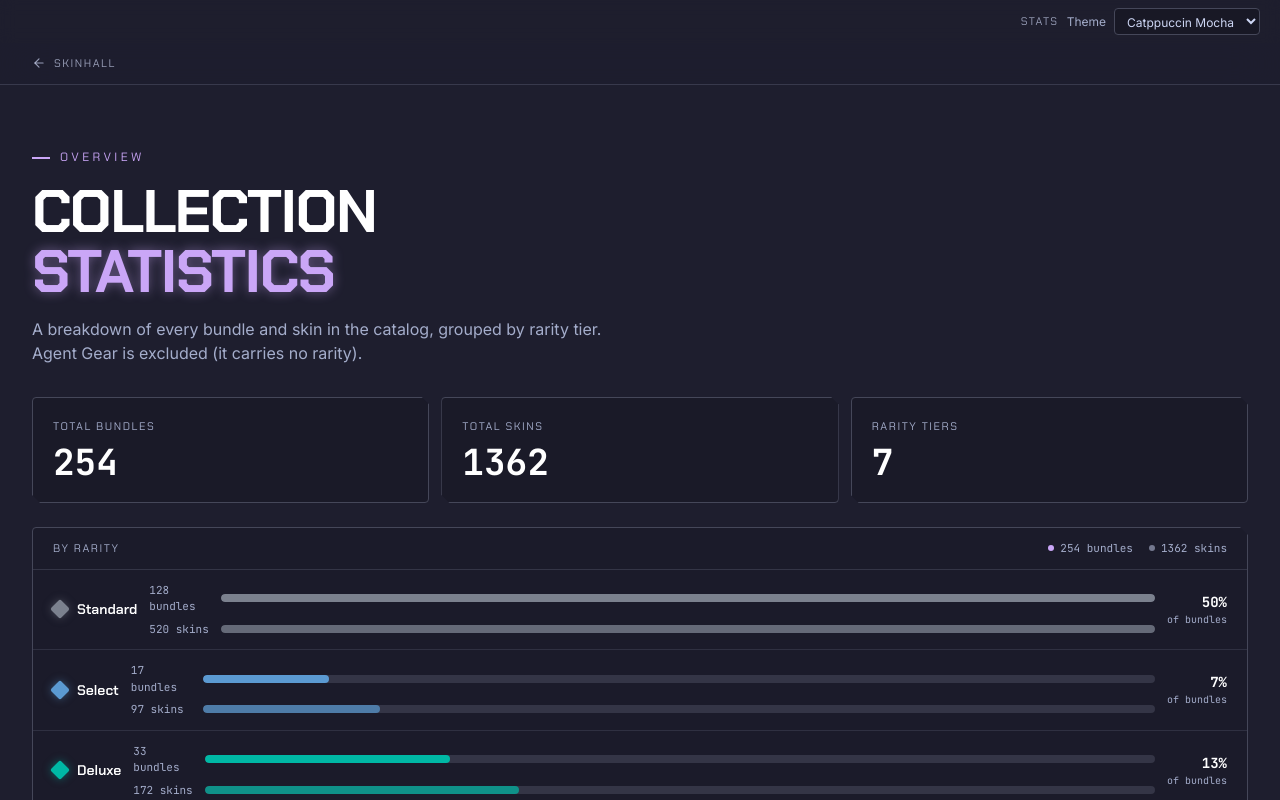
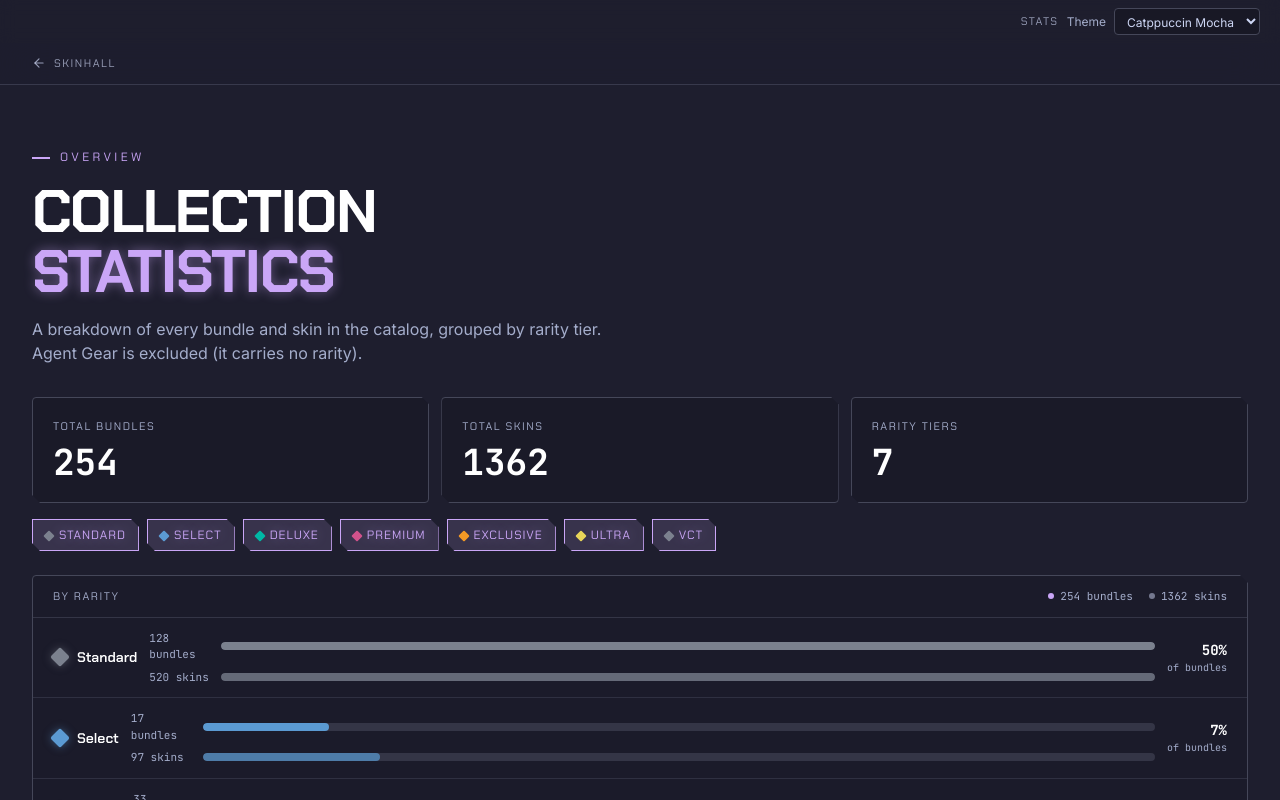
Before and after one commit to fr0gtastic/SkinHall, a React (Vite) app: page /stats in a window 1280 px wide. Shown: the top 800 px of the page. Built offline with nearby package versions, Linux system fonts and the light colour scheme.

Commit message:
feat(stats): add rarity filtering functionality
Introduce the ability to filter statistics by rarity tier. Users can now
toggle specific rarity buttons to update the displayed totals and
summary data dynamically.

```diff
--- a/src/pages/Stats.jsx
+++ b/src/pages/Stats.jsx
@@ -1,6 +1,6 @@
 // Stats.jsx - the collection statistics page.
 // Total bundles + bundles & skins per rarity. Agent Gear (no rarity) is excluded.
-import { useMemo } from "react";
+import { useMemo, useState } from "react";
 import { Link } from "react-router-dom";
 import { ArrowLeft } from "lucide-react";
 import { useCatalog } from "@/lib/useCatalog";
@@ -18,6 +18,8 @@ const TIER_RANK = {
 
 export default function Stats() {
   const { data, loading, error } = useCatalog();
+
+  const [selected, setSelected] = useState(null);
 
   const { rows, totals } = useMemo(() => {
     if (!data) return { rows: [], totals: { bundles: 0, skins: 0 } };
@@ -90,6 +92,21 @@ export default function Stats() {
     };
   }, [data]);
 
+  const filteredRows = selected
+    ? rows.filter((r) => selected.has(r.id))
+    : rows;
+  const filteredTotals = {
+    bundles: filteredRows.reduce((a, r) => a + r.bundles, 0),
+    skins: filteredRows.reduce((a, r) => a + r.skins, 0),
+  };
+
+  const toggleRarity = (id) => {
+    const base = selected ?? new Set(rows.map((r) => r.id));
+    const next = new Set(base);
+    if (next.has(id)) next.delete(id);
+    else next.add(id);
+    setSelected(next);
+  };
   if (loading) {
     return (
       <div className="flex min-h-screen flex-col items-center justify-center gap-3">
@@ -146,7 +163,7 @@ export default function Stats() {
               Total Bundles
             </p>
             <p className="mt-2 font-mono text-4xl font-bold text-white">
-              {totals.bundles}
+              {filteredTotals.bundles}
             </p>
           </div>
           <div className="rounded-lg border border-border bg-card/60 p-5 v-cut-sm">
@@ -154,7 +171,7 @@ export default function Stats() {
               Total Skins
             </p>
             <p className="mt-2 font-mono text-4xl font-bold text-white">
-              {totals.skins}
+              {filteredTotals.skins}
             </p>
           </div>
           <div className="rounded-lg border border-border bg-card/60 p-5 v-cut-sm col-span-2 sm:col-span-1">
@@ -162,13 +179,36 @@ export default function Stats() {
               Rarity Tiers
             </p>
             <p className="mt-2 font-mono text-4xl font-bold text-white">
-              {rows.length}
+              {filteredRows.length}
             </p>
           </div>
         </div>
 
+        <div className="mt-4 flex flex-wrap items-center gap-2">
+          {rows.map((r) => {
+            const active = selected ? selected.has(r.id) : true;
+            return (
+              <button
+                key={r.id}
+                onClick={() => toggleRarity(r.id)}
+                className={`v-cut-sm border px-3 py-1.5 font-display text-[12px] uppercase tracking-[0.08em] transition-all duration-150 ${
+                  active
+                    ? "border-primary bg-primary/15 text-primary text-glow-red"
+                    : "border-border bg-card/40 text-foreground/70 hover:border-foreground/40 hover:text-foreground"
+                }`}
+              >
+                <span
+                  className="mr-1.5 inline-block h-2 w-2 rotate-45 rounded-[1px] align-middle"
+                  style={{ backgroundColor: `hsl(var(--tier-${r.id === "vct" ? "standard" : r.id}))` }}
+                />
+                {r.name}
+              </button>
+            );
+          })}
+        </div>
+
         <div className="mt-6">
-          <StatsSummary tiers={data.tiers} rows={rows} totals={totals} />
+          <StatsSummary tiers={data.tiers} rows={filteredRows} totals={filteredTotals} />
         </div>
       </div>
     </div>
```
